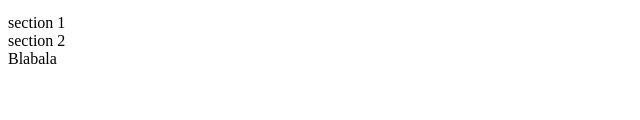
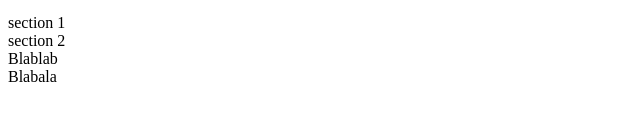
Before and after one commit to jesshansson/merge-exercise, a plain HTML site: page index.html in a window 1280 px wide. Shown: the part 176-296 px from the top of the page, 0-640 px from the left. Drawn offline with Linux system fonts and the light colour scheme.

Commit message:
#8payout

```diff
--- a/index.html
+++ b/index.html
@@ -31,6 +31,7 @@
       <section>section 1</section>
       <section>section 2</section>
     </main>
+    <article>Blablab</article>
 
   <footer>Blabala</footer>
 
```
